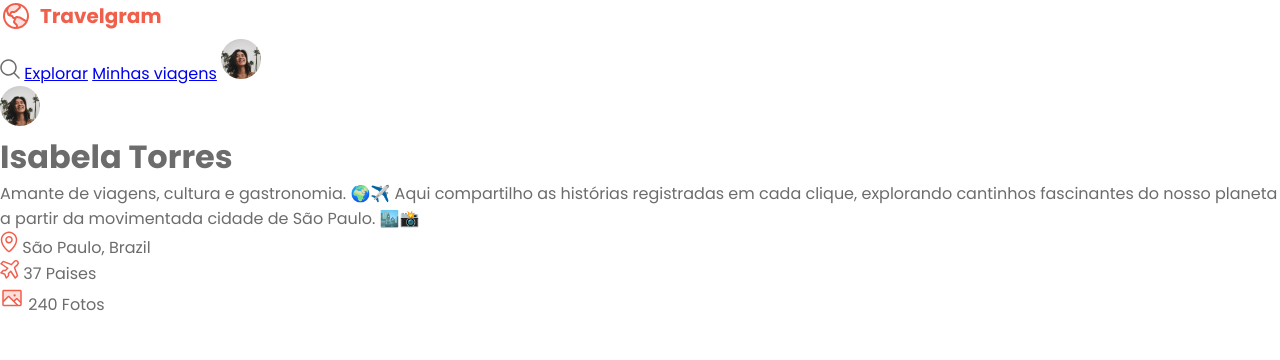
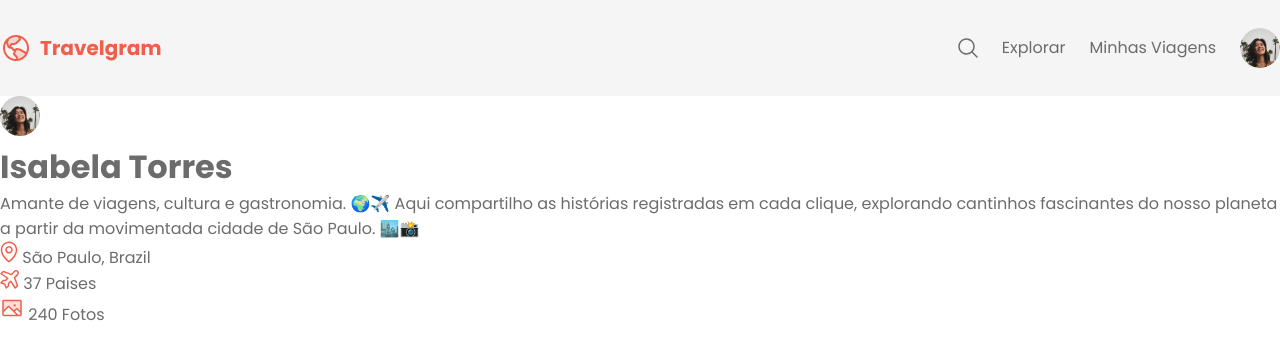
Before and after one commit to Schaimann/Projeto-travelgram, a plain HTML site: page index.html in a window 1280 px wide. Drawn offline with Linux system fonts and the light colour scheme.

Commit message:
done navigation

```diff
--- a/index.html
+++ b/index.html
@@ -15,16 +15,20 @@
 </head>
 
 <body>
-    <div id="container">
+    <div id="bg-surface-color">
         <nav id="header">
             <img src="./img/Logo.svg" alt="imagem de logo travelgram">
-            <nav id="items">
-                <img src="img/search.svg" alt="Imagem de uma lupa de pesquisa">
-                <a href="#" target="_blank">Explorar</a>
-                <a href="#" target="_blank">Minhas viagens</a>
-                <img src="img/Profile pic.png" alt="Imagem de Perfeil">
-            </nav>
+
+            <ul id="items">
+                <li><a href="#"><img src="img/search.svg" alt="Icone de lupa"></a></li>
+                <li><a href="#">Explorar</a></li>
+                <li><a href="#">Minhas Viagens</a></li>
+                <li><a href="#"><img src="img/Profile pic.png" alt="imagem de perfil">
+                    </a>
+                </li>
+            </ul>
         </nav>
+    </div>
         <div id="profile">
             <div id="main">
                 <img src="img/Profile pic.png" alt="">
@@ -51,7 +55,7 @@
             </div>
 
         </div>
-    </div>
+
 </body>
 
 </html>
--- a/styles/global.css
+++ b/styles/global.css
@@ -28,5 +28,19 @@ body {
 
 }
 
-
-/*Cores projeto*/
+a{
+    text-decoration: none;
+    color: inherit;
+}
+a:hover{
+    color: var(--brand-color);
+    text-decoration: underline;
+}
+#container{
+    padding-inline: 32px;
+    max-width: 1280px;
+    margin-inline: auto;
+}
+#bg-surface-color{
+    background-color: var(--surface-color);
+}
--- a/styles/index.css
+++ b/styles/index.css
@@ -1 +1,2 @@
 @import url(global.css);
+@import url(nav.css);
--- /dev/null
+++ b/styles/nav.css
@@ -0,0 +1,22 @@
+nav {
+    display: flex;
+    justify-content: space-between;
+    align-items: center;
+
+    line-height: 0;
+    padding-block: 20px;
+}
+
+nav ul{
+    list-style: none;
+    display: flex;
+    align-items: center;
+    padding-block: 8px;
+    gap: 24px;
+}
+nav ul li:last-child img{
+    width: 40px;
+    height: 40px;
+    object-fit: cover;
+    border-radius: 50%;
+}
```
